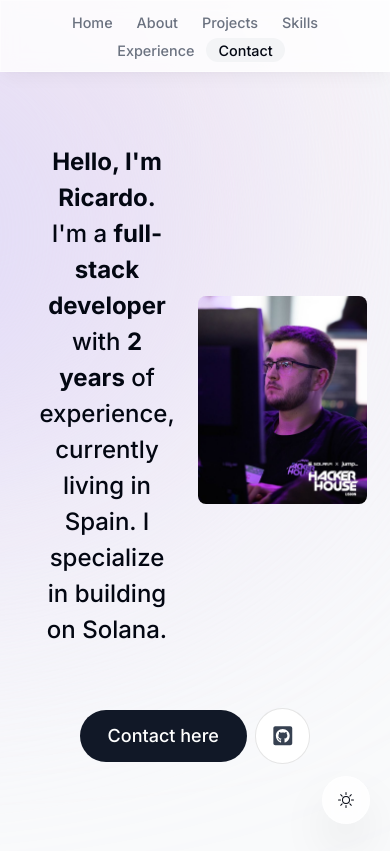
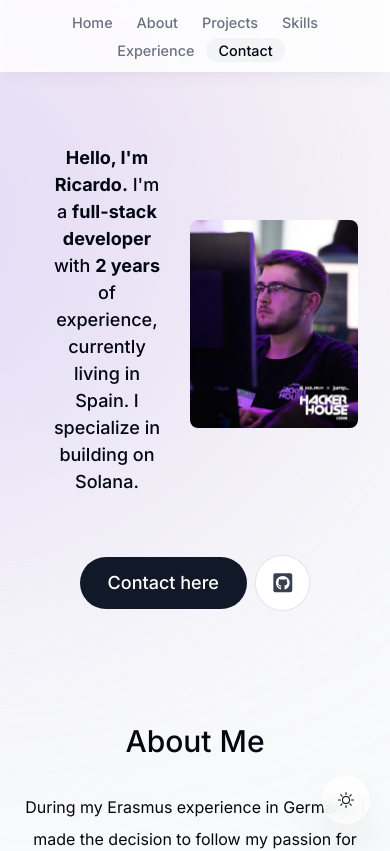
Before and after one commit to ricardocr987/portfolio, a Next.js app: page / in a window 390 px wide. Shown: the top 851 px of the page. Built offline with nearby package versions, Linux system fonts and the light colour scheme; no server answers.

Commit message:
responsive text mobile

```diff
--- a/components/intro.tsx
+++ b/components/intro.tsx
@@ -22,7 +22,7 @@ export default function Intro() {
         <div className="flex flex-row items-center justify-center gap-2 px-4 pb-5 text-lg font-medium">
           <div>
             <motion.h1
-              className="mb-10 mt-8 px-4 font-medium !leading-[1.5] text-2xl"
+              className="mb-10 mt-8 px-4 !leading-[1.5] text-lg md:text-2xl"
               initial={{ opacity: 0, y: 100 }}
               animate={{ opacity: 1, y: 0 }}
             >
```
